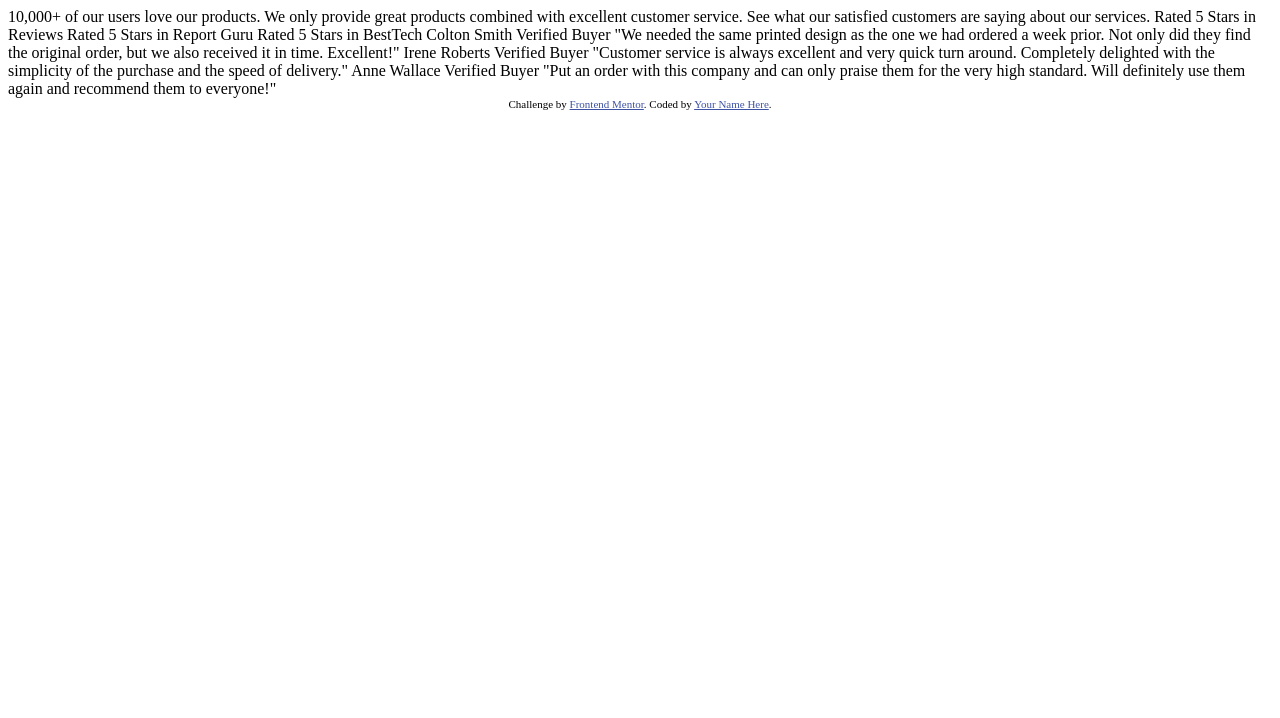
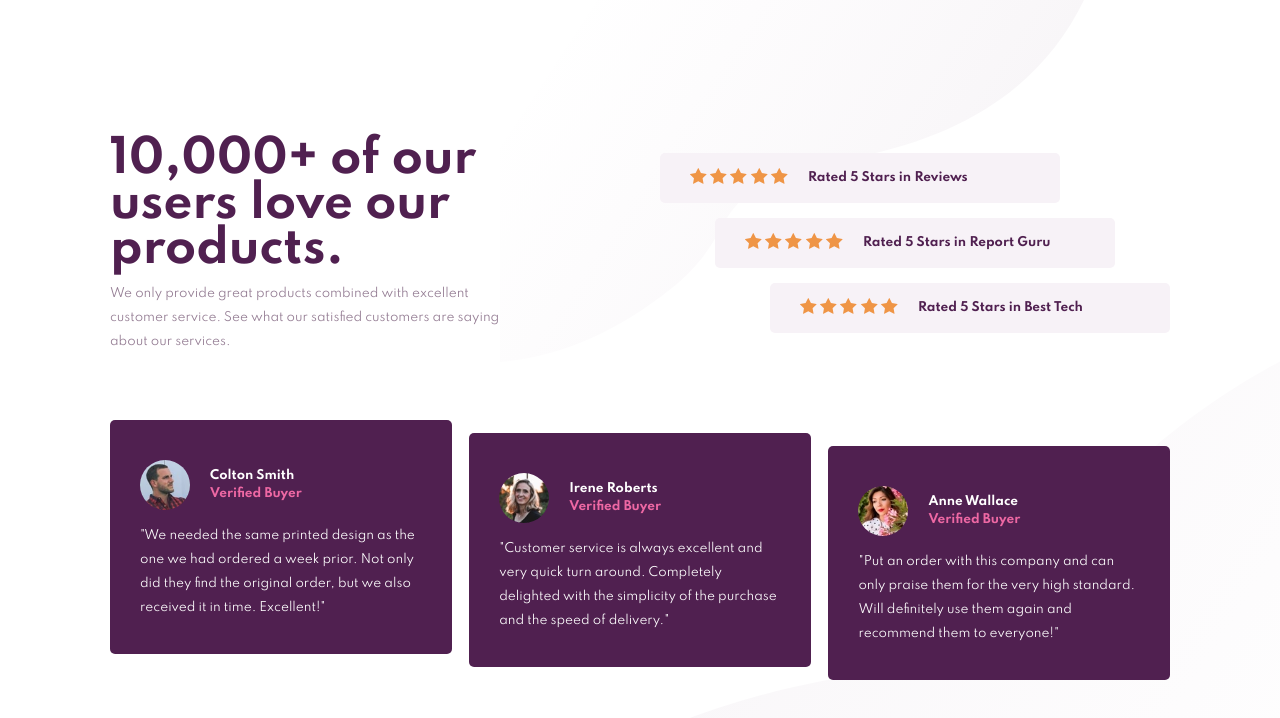
Before and after one commit to gauranajose/Social-Proof-Section, a plain HTML site: page index.html in a window 1280 px wide. Drawn offline with Linux system fonts and the light colour scheme.

Commit message:
2nd commit

```diff
--- a/index.html
+++ b/index.html
@@ -14,6 +14,10 @@
 
     <title>Frontend Mentor | Social proof section</title>
 
+    <link rel="stylesheet" href="style.css">
+    <link rel="preconnect" href="https://fonts.gstatic.com">
+    <link href="https://fonts.googleapis.com/css2?family=Spartan:wght@400;500;700&display=swap" rel="stylesheet">
+
     <!-- Feel free to remove these styles or customise in your own stylesheet 👍 -->
     <style>
       .attribution {
@@ -26,7 +30,112 @@
     </style>
   </head>
   <body>
-    10,000+ of our users love our products.
+    <div id="main">
+
+      <div class="top">
+        <div class="top-left">
+          <h1>10,000+ of our users love our products.</h1>
+          <p>We only provide great products combined with excellent customer service.
+            See what our satisfied customers are saying about our services.</p>
+        </div>
+
+        <div class="top-right">
+          <div class="items">
+
+            <div class="item">
+              <div class="stars">
+                <img src="images/icon-star.svg" alt="">
+                <img src="images/icon-star.svg" alt="">
+                <img src="images/icon-star.svg" alt="">
+                <img src="images/icon-star.svg" alt="">
+                <img src="images/icon-star.svg" alt="">
+              </div>
+              <p>Rated 5 Stars in Reviews</p>
+            </div>
+
+            <div class="item">
+              <div class="stars">
+                <img src="images/icon-star.svg" alt="">
+                <img src="images/icon-star.svg" alt="">
+                <img src="images/icon-star.svg" alt="">
+                <img src="images/icon-star.svg" alt="">
+                <img src="images/icon-star.svg" alt="">
+              </div>
+              <p>Rated 5 Stars in Report Guru</p>
+            </div>
+
+            <div class="item">
+              <div class="stars">
+                <img src="images/icon-star.svg" alt="">
+                <img src="images/icon-star.svg" alt="">
+                <img src="images/icon-star.svg" alt="">
+                <img src="images/icon-star.svg" alt="">
+                <img src="images/icon-star.svg" alt="">
+              </div>
+              <p>Rated 5 Stars in Best Tech</p>
+            </div>
+          </div>
+        </div>
+      </div>
+
+      <div class="bottom">
+        <div class="cards">
+
+          <div class="card">
+            <div class="header">
+              <img src="images/image-colton.jpg" alt="">
+              <div class="title">
+                <h2>Colton Smith</h2>
+                <h3>Verified Buyer</h3>
+              </div>
+            </div>
+
+            <div class="quote">
+              <p>"We needed the same printed design as the one we had ordered a week prior.
+                Not only did they find the original order, but we also received it in time.
+                Excellent!"</p>
+
+            </div>
+          </div>
+
+          <div class="card">
+            <div class="header">
+
+              <img src="images/image-irene.jpg" alt="">
+              <div class="title">
+                <h2>Irene Roberts </h2>
+                <h3>Verified Buyer</h3>
+              </div>
+
+            </div>
+
+            <div class="quote">
+              <p>"Customer service is always excellent and very quick turn around. Completely
+                delighted with the simplicity of the purchase and the speed of delivery."</p>
+            </div>
+
+          </div>
+
+          <div class="card">
+            <div class="header">
+
+              <img src="images/image-anne.jpg" alt="">
+              <div class="title">
+                <h2>Anne Wallace</h2>
+                <h3>Verified Buyer</h3>
+              </div>
+
+            </div>
+
+            <div class="quote">
+              <p>"Put an order with this company and can only praise them for the very high
+                standard. Will definitely use them again and recommend them to everyone!"</p>
+            </div>
+          </div>
+        </div>
+      </div>
+    </div>
+    <!-- 10,000+ of our users love our products.
 
     We only provide great products combined with excellent customer service.
     See what our satisfied customers are saying about our services.
@@ -56,6 +165,6 @@
       <a href="https://www.frontendmentor.io?ref=challenge" target="_blank"
         >Frontend Mentor</a
       >. Coded by <a href="#">Your Name Here</a>.
-    </div>
+    </div> -->
   </body>
 </html>
--- /dev/null
+++ b/style.css
@@ -0,0 +1,174 @@
+* {
+    box-sizing: border-box;
+    margin: 0;
+    padding: 0;
+}
+
+body {
+    height: 100vh;
+    width: 100%;
+    background: url("images/bg-pattern-top-desktop.svg") no-repeat 500px 0px, url("images/bg-pattern-bottom-desktop.svg") no-repeat 400px 300px;
+    background-color: #fff;
+    display: flex;
+    justify-content: center;
+    align-items: center;
+    font-family: 'Spartan', sans-serif;
+}
+
+h1 {
+    font-size: 45px;
+    line-height: 1em;
+    color: hsl(300, 43%, 22%);
+}
+
+h2,h3 {
+    font-size: 1em;
+    line-height: 1.5em;
+}
+
+#main {
+    /* background: #ccc; */
+    height: 600px;
+    width: 1100px;
+    display: flex;
+    flex-direction: column;
+}
+
+.top {
+    height: 50%;
+    /* background: #ddd; */
+    display: flex;
+    flex-direction: row;
+}
+
+.top .top-left {
+    flex: 0.5;
+    display: flex;
+    flex-direction: column;
+    justify-content: center;
+    padding: 20px;
+}
+
+.top .top-left h1,
+.top .top-left p {
+    width: 400px;
+    margin-bottom: 10px;
+}
+
+.top .top-left p {
+    color: hsl(303, 10%, 53%);
+    font-size: 12px;
+    line-height: 2em;
+}
+
+.top .top-right {
+    flex: 0.5;
+    padding: 20px;
+}
+
+.top-right .items {
+    height: 100%;
+    width: 100%;
+    display: flex;
+    flex-direction: column;
+    justify-content: center;
+}
+
+.top-right .items .item {
+    display: flex;
+    width: 400px;
+    margin-bottom: 15px;
+    align-items: center;
+    padding: 15px 0;
+    padding-left: 30px;
+    border-radius: 5px;
+    font-size: 12px;
+    font-weight: 700;
+    color: hsl(300, 43%, 22%);
+    background: hsl(300, 24%, 96%);
+}
+
+.top-right .items .item:nth-of-type(1) {
+    align-self: flex-start;
+}
+
+.top-right .items .item:nth-of-type(2) {
+    align-self: center;
+}
+
+.top-right .items .item:nth-of-type(3) {
+    align-self: flex-end;
+}
+
+.top-right .items .item p {
+    padding-left: 20px;
+}
+
+#main .bottom {
+    height: 50%;
+    padding: 20px;
+}
+
+.bottom .cards {
+    height: 100%;
+    width: 100%;
+    display: flex;
+    justify-content: space-between;
+    align-items: center;
+}
+
+.bottom .cards .card {
+    flex: 0.32;
+    height: 90%;
+    background: hsl(300, 43%, 22%);
+    border-radius: 5px;
+    padding: 30px;
+    display: flex;
+    flex-direction: column;
+}
+
+
+.bottom .cards .card:nth-of-type(1) {
+    align-self: flex-start;
+}
+
+.bottom .cards .card:nth-of-type(3) {
+    align-self: flex-end;
+}
+
+.bottom .cards .card .header {
+    flex: 0.4;
+    display: flex;
+    align-items: center;
+}
+
+.header img {
+    width: 50px;
+    border-radius: 50%;
+}
+
+.header .title {
+    font-size: 12px;
+    font-weight: 700;
+    margin-left: 20px;
+}
+
+.bottom .cards .card .quote {
+    flex: 0.6;
+    display: flex;
+    align-items: center;
+    font-size: 12px;
+}
+
+.bottom .cards .card p,
+.bottom .cards .card h2 {
+    color: #fff;
+}
+
+.bottom .cards .card p {
+    line-height: 2em;
+}
+
+.bottom .cards .card h3 {
+    color: hsl(333, 80%, 67%);
+}
```
